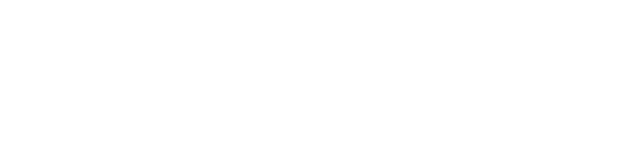
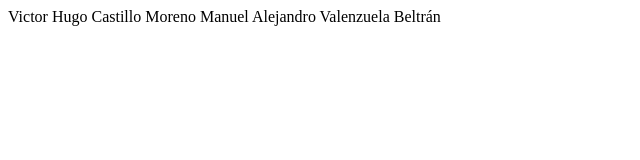
Before and after one commit to Alejandro260908/Repo, a plain HTML site: page index.html in a window 1280 px wide. Shown: the whole page, without its empty margins (0-640 px from the left). Drawn offline with Linux system fonts and the light colour scheme.

Commit message:
Agregué los names

```diff
--- a/index.html
+++ b/index.html
@@ -6,6 +6,7 @@
     <title>Document</title>
 </head>
 <body>
-
+    Victor Hugo Castillo Moreno
+    Manuel Alejandro Valenzuela Beltrán
 </body>
 </html>
```
